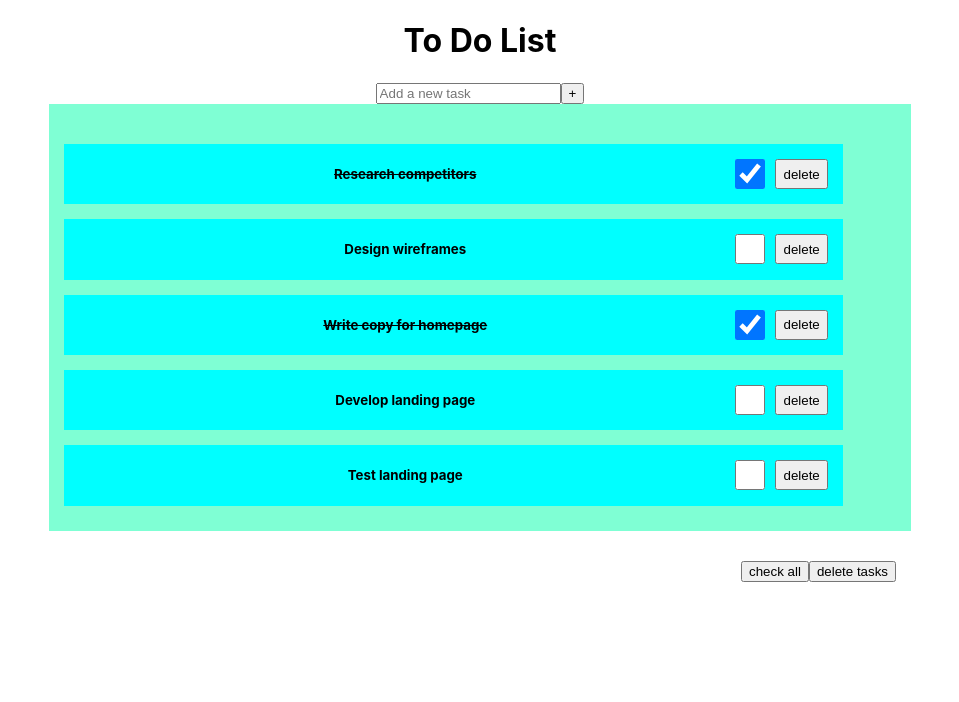
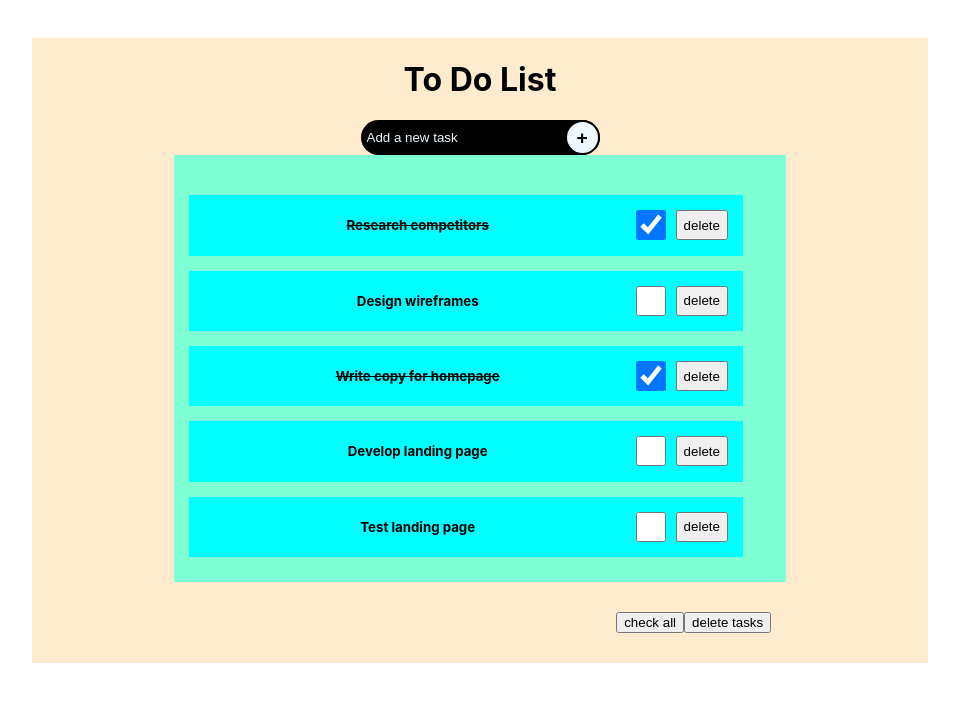
Before and after one commit to El-fouad/to-do-list, a React (Create React App) app: page / in a window 1280 px wide. Shown: the top 702 px of the page, without its empty margins (160-1119 px from the left). Built offline with nearby package versions, Linux system fonts and the light colour scheme.

Commit message:
install react icons  & styled header

```diff
--- a/package.json
+++ b/package.json
@@ -8,6 +8,7 @@
     "@testing-library/user-event": "^13.5.0",
     "react": "^18.2.0",
     "react-dom": "^18.2.0",
+    "react-icons": "^4.10.1",
     "react-redux": "^8.1.1",
     "react-scripts": "5.0.1",
     "redux": "^4.2.1",
--- a/src/App.css
+++ b/src/App.css
@@ -3,4 +3,7 @@
   display: flex;
   flex-direction: column;
   align-items: center;
+  background-color: blanchedalmond;
+  width: 70%;
+  margin: 3% auto 0;
 }
--- a/src/header/Header.css
+++ b/src/header/Header.css
@@ -0,0 +1,30 @@
+
+.formAddTask{
+    display: flex;
+    align-items: center;
+    background-color: black;
+    border-radius: 20px;
+}
+.formAddTask >input{
+    border-radius: 20px;
+    padding: 10px 6px;
+    margin-right: 15px;
+    outline: none;
+    background-color: transparent;
+    border:none;
+    color: white;
+
+}
+input::placeholder{
+    color: aliceblue;
+}
+.formAddTask >button{
+    border-radius: 20px;
+    text-align: center;
+    font-size: larger;
+    width: 35px;
+    height: 35px;
+    background-color: aliceblue;
+    border: black 2px solid ;
+    font-weight: bolder;
+}
--- a/src/header/Header.jsx
+++ b/src/header/Header.jsx
@@ -1,25 +1,30 @@
 import React, { useState } from "react";
 import { useDispatch } from "react-redux";
 import { addNewTask } from "../actions/actions";
+import "./Header.css";
 
 function Header() {
   const [newTask, setnewTask] = useState();
 
-  const dispatch = useDispatch()
+  const dispatch = useDispatch();
 
-  const handleAddClick =()=>{
-    dispatch(addNewTask(newTask))
-  }
+  const handleAddClick = () => {
+    if (newTask) {
+      dispatch(addNewTask(newTask));
+      setnewTask("");
+    }
+  };
   return (
     <>
-      <h1>To Do List</h1>
+      <h1 className="title">To Do List</h1>
       <div className="formAddTask">
         <input
           type="text"
           placeholder="Add a new task "
           onChange={(e) => setnewTask(e.target.value)}
+          value={newTask}
         />
-        <button onClick={()=>handleAddClick()}>+</button>
+        <button onClick={() => handleAddClick()}>+</button>
       </div>
     </>
   );
```
Also changed, not shown: 1 other file (tests, documents, lock files or other folders).
